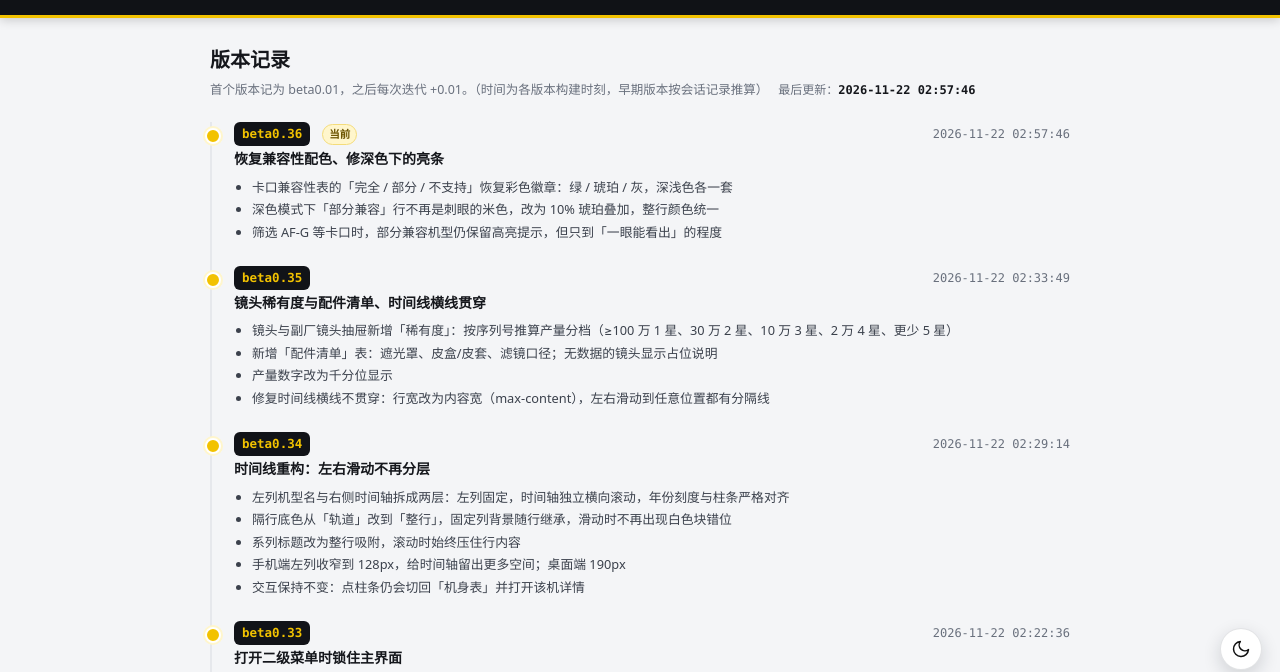
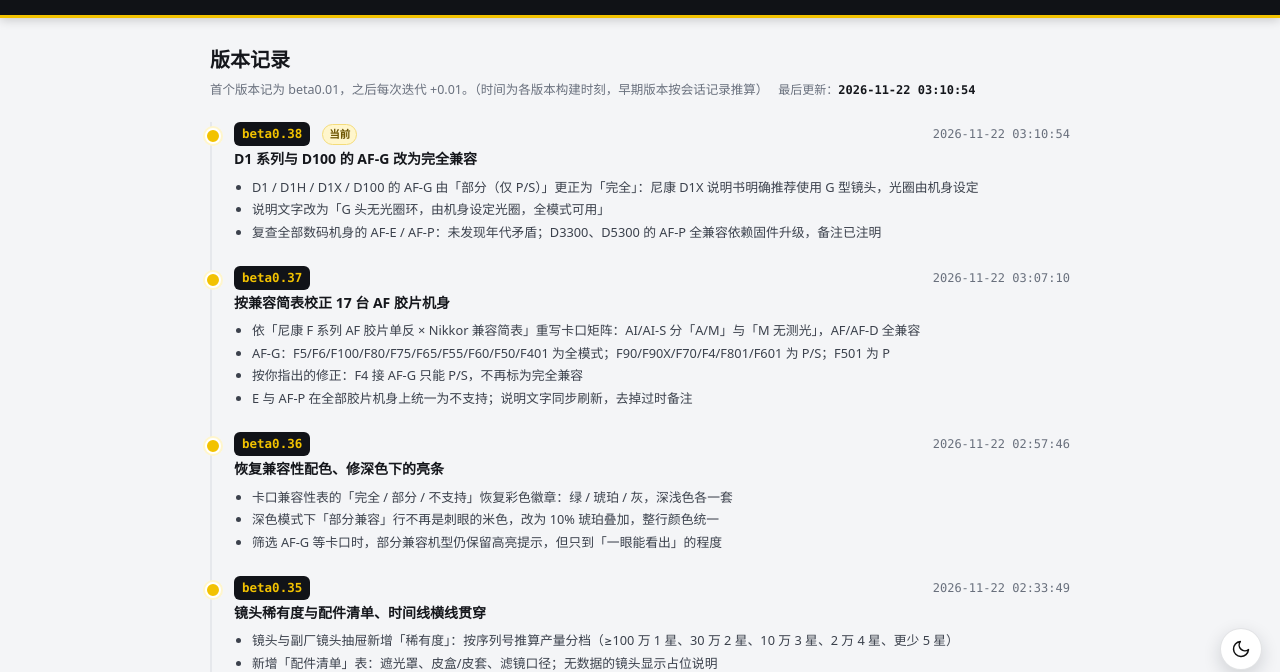
Before and after one commit to MaxSum33/nikkor-f, a plain HTML site: page changelog.html in a window 1280 px wide. Shown: the part 112-784 px from the top of the page. Drawn offline with Linux system fonts and the light colour scheme.

Commit message:
Add files via upload

```diff
--- a/changelog.html
+++ b/changelog.html
@@ -575,10 +575,31 @@ html:has(body.drawer-open){ overflow: hidden; }
 
 <main>
   <h2>版本记录</h2>
-  <p class="sub">首个版本记为 beta0.01，之后每次迭代 +0.01。（时间为各版本构建时刻，早期版本按会话记录推算）<span class="lastup">最后更新：<b>2026-11-22 02:57:46</b></span></p>
+  <p class="sub">首个版本记为 beta0.01，之后每次迭代 +0.01。（时间为各版本构建时刻，早期版本按会话记录推算）<span class="lastup">最后更新：<b>2026-11-22 03:10:54</b></span></p>
 
   <div class="item">
-    <div class="v"><code>beta0.36</code><span class="tagnew">当前</span><span class="date">2026-11-22 02:57:46</span></div>
+    <div class="v"><code>beta0.38</code><span class="tagnew">当前</span><span class="date">2026-11-22 03:10:54</span></div>
+    <h3>D1 系列与 D100 的 AF-G 改为完全兼容</h3>
+    <ul>
+      <li>D1 / D1H / D1X / D100 的 AF-G 由「部分（仅 P/S）」更正为「完全」：尼康 D1X 说明书明确推荐使用 G 型镜头，光圈由机身设定</li>
+      <li>说明文字改为「G 头无光圈环，由机身设定光圈，全模式可用」</li>
+      <li>复查全部数码机身的 AF-E / AF-P：未发现年代矛盾；D3300、D5300 的 AF-P 全兼容依赖固件升级，备注已注明</li>
+    </ul>
+  </div>
+
+  <div class="item">
+    <div class="v"><code>beta0.37</code><span class="date">2026-11-22 03:07:10</span></div>
+    <h3>按兼容简表校正 17 台 AF 胶片机身</h3>
+    <ul>
+      <li>依「尼康 F 系列 AF 胶片单反 × Nikkor 兼容简表」重写卡口矩阵：AI/AI-S 分「A/M」与「M 无测光」，AF/AF-D 全兼容</li>
+      <li>AF-G：F5/F6/F100/F80/F75/F65/F55/F60/F50/F401 为全模式；F90/F90X/F70/F4/F801/F601 为 P/S；F501 为 P</li>
+      <li>按你指出的修正：F4 接 AF-G 只能 P/S，不再标为完全兼容</li>
+      <li>E 与 AF-P 在全部胶片机身上统一为不支持；说明文字同步刷新，去掉过时备注</li>
+    </ul>
+  </div>
+
+  <div class="item">
+    <div class="v"><code>beta0.36</code><span class="date">2026-11-22 02:57:46</span></div>
     <h3>恢复兼容性配色、修深色下的亮条</h3>
     <ul>
       <li>卡口兼容性表的「完全 / 部分 / 不支持」恢复彩色徽章：绿 / 琥珀 / 灰，深浅色各一套</li>
@@ -1027,7 +1048,7 @@ html[data-theme="dark"] .sub,html[data-theme="dark"] .date,html[data-theme="dark
 <footer id="site-footer">
   <span>作者：<b>MaxSum</b></span><span>·</span>
   <a href="https://space.bilibili.com/399566399" target="_blank" rel="noopener">哔哩哔哩：某不知名行为艺术家</a><span>·</span>
-  <span>数据整理自尼康官方资料与公开评测</span><span>·</span><span>界面 v40</span>
+  <span>数据整理自尼康官方资料与公开评测</span><span>·</span><span>界面 v42</span>
 </footer>
 </body>
 </html>
--- a/sw.js
+++ b/sw.js
@@ -1,6 +1,6 @@
 /* 尼康 F 卡口镜头全表 · Service Worker
  * 改数据后请把 CACHE 版本号 +1，否则用户会一直看到旧缓存。 */
-const CACHE = 'nikkor-f-v40';
+const CACHE = 'nikkor-f-v42';
 const ASSETS = [
   './',
   './index.html',
```
Also changed, not shown: cameras.html (+2 -2 lines), index.html (+1 -1 lines), manuals.html (+1 -1 lines), reviews.html (+1 -1 lines), thirdparty.html (+1 -1 lines).
